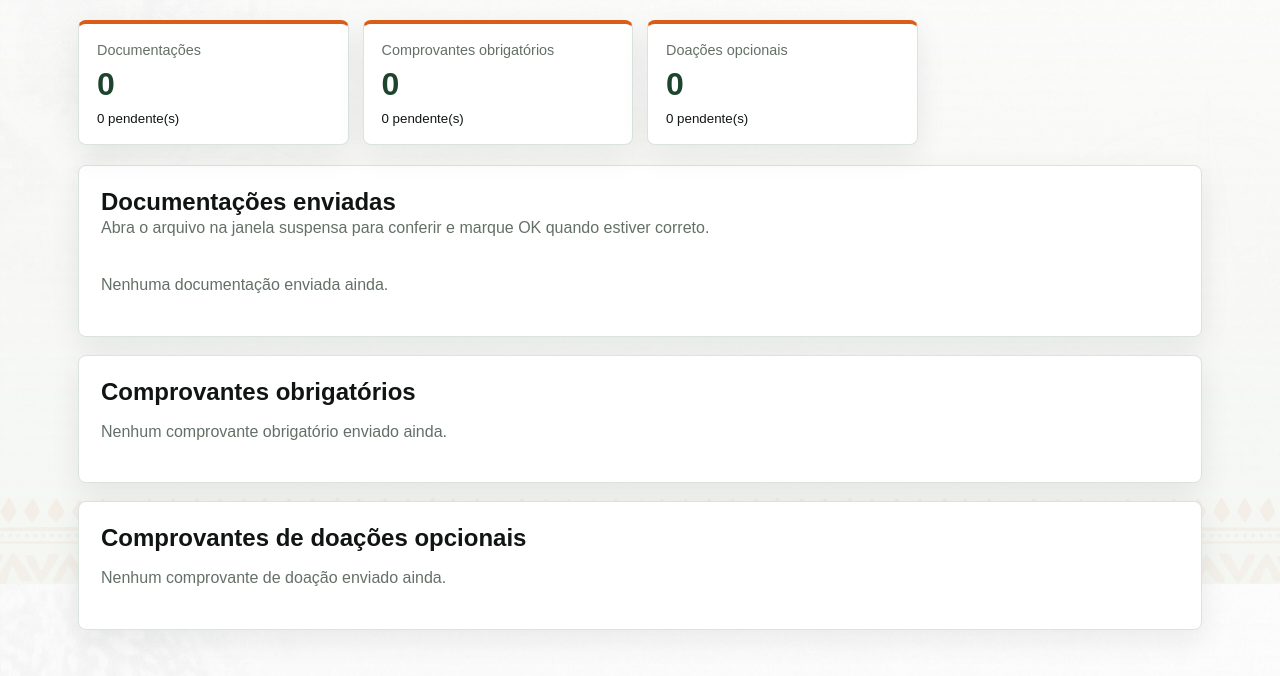
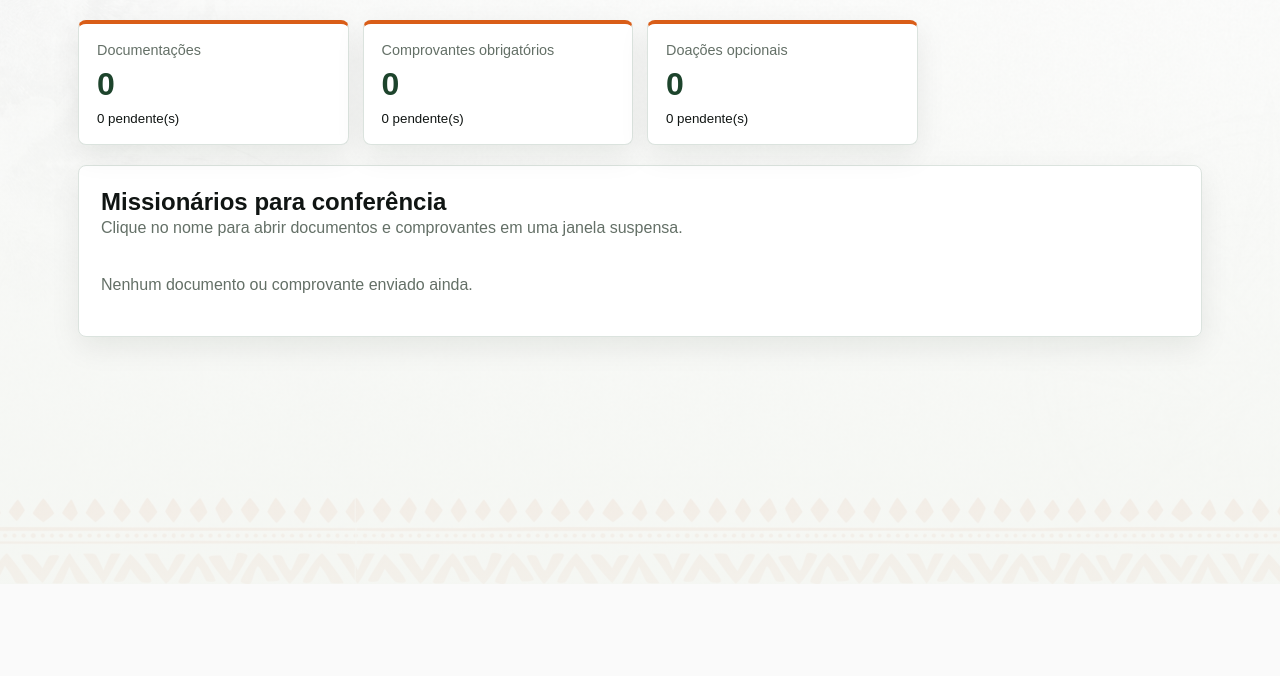
Before and after one commit to fabianopolone123/SITE_MISSAO, a Django app: page /painel/conferencia/ in a window 1280 px wide. Shown: the part 216-892 px from the top of the page. After the commit the page ends 800 px from the top, so only its background shows below. Run offline with Django 5.2, Linux system fonts and the light colour scheme; the visitor is signed in with stand-in values (Sample User, id 1); data comes from the database, SQL or seed files in the repository.

Commit message:
Organiza conferencia por missionario

```diff
--- a/accounts/templates/registration/conference_dashboard.html
+++ b/accounts/templates/registration/conference_dashboard.html
@@ -53,38 +53,55 @@
         <section class="admin-section">
             <div class="section-heading">
                 <div>
-                    <h2>Documenta&ccedil;&otilde;es enviadas</h2>
-                    <p class="section-note">Abra o arquivo na janela suspensa para conferir e marque OK quando estiver correto.</p>
+                    <h2>Mission&aacute;rios para confer&ecirc;ncia</h2>
+                    <p class="section-note">Clique no nome para abrir documentos e comprovantes em uma janela suspensa.</p>
                 </div>
             </div>
 
             <div class="conference-list">
-                {% for volunteer in document_volunteers %}
-                    <article class="conference-card">
-                        <div class="conference-card-header">
+                {% for group in conference_groups %}
+                    <article class="conference-card conference-person-card">
+                        <button type="button" class="conference-person-button" data-modal-target="conference-modal-{{ group.volunteer.id }}">
+                            <span>
+                                <strong>{{ group.volunteer.full_name }}</strong>
+                                <small>Login: {{ group.volunteer.registration.user.username }}</small>
+                            </span>
+                            <span class="document-status {% if group.volunteer.documentation_review_complete %}ok{% else %}pending{% endif %}">
+                                {{ group.volunteer.documentation_status_label }}
+                            </span>
+                        </button>
+                    </article>
+
+                    <dialog class="detail-modal conference-modal" id="conference-modal-{{ group.volunteer.id }}" aria-labelledby="conference-title-{{ group.volunteer.id }}">
+                        <div class="modal-header">
                             <div>
-                                <h3>{{ volunteer.full_name }}</h3>
-                                <p class="section-note">Login: {{ volunteer.registration.user.username }}</p>
+                                <p class="eyebrow">Confer&ecirc;ncia do mission&aacute;rio</p>
+                                <h2 id="conference-title-{{ group.volunteer.id }}">{{ group.volunteer.full_name }}</h2>
+                                <p class="section-note">Login: {{ group.volunteer.registration.user.username }}</p>
                             </div>
-                            <span class="document-status {% if volunteer.documentation_review_complete %}ok{% else %}pending{% endif %}">
-                                {{ volunteer.documentation_status_label }}
-                            </span>
+                            <div class="modal-actions">
+                                <a class="primary-link-button compact-link-button preview-open-link" id="preview-link-{{ group.volunteer.id }}" href="#" target="_blank" rel="noopener" aria-disabled="true">Abrir em nova aba</a>
+                                <button type="button" class="modal-close" data-modal-close aria-label="Fechar">Fechar</button>
+                            </div>
                         </div>
 
-                        <div class="conference-file-grid">
-                            {% if volunteer.signed_registration_document %}
+                        <div class="conference-profile-grid">
+                            <div class="conference-menu">
+                                <section class="conference-block">
+                                    <h3>Documenta&ccedil;&atilde;o</h3>
+                                    {% if group.volunteer.signed_registration_document %}
                                         <div class="conference-file">
                                             <div>
                                                 <strong>Ficha assinada</strong>
-                                        <p class="section-note">{% if volunteer.signed_registration_document_confirmed %}Conferida{% else %}Aguardando confer&ecirc;ncia{% endif %}</p>
+                                                <p class="section-note">{% if group.volunteer.signed_registration_document_confirmed %}Conferida{% else %}Aguardando confer&ecirc;ncia{% endif %}</p>
                                             </div>
                                             <div class="conference-actions">
-                                        <button type="button" class="secondary-button compact-link-button" data-modal-target="signed-document-{{ volunteer.id }}">Ver arquivo</button>
+                                                <button type="button" class="secondary-button compact-link-button" data-preview-target="preview-frame-{{ group.volunteer.id }}" data-preview-src="{{ group.volunteer.signed_registration_document.url }}" data-preview-link="preview-link-{{ group.volunteer.id }}" data-preview-title="preview-title-{{ group.volunteer.id }}" data-preview-label="Ficha assinada">Ver arquivo</button>
                                                 <form method="post" class="permission-form">
                                                     {% csrf_token %}
-                                            <input type="hidden" name="volunteer_id" value="{{ volunteer.id }}">
+                                                    <input type="hidden" name="volunteer_id" value="{{ group.volunteer.id }}">
                                                     <input type="hidden" name="document_type" value="signed_registration">
-                                            {% if volunteer.signed_registration_document_confirmed %}
+                                                    {% if group.volunteer.signed_registration_document_confirmed %}
                                                         <button type="submit" name="action" value="unconfirm" class="table-button secondary-button">Remover OK</button>
                                                     {% else %}
                                                         <button type="submit" name="action" value="confirm" class="table-button">Marcar OK</button>
@@ -92,35 +109,21 @@
                                                 </form>
                                             </div>
                                         </div>
-
-                                <dialog class="detail-modal preview-modal" id="signed-document-{{ volunteer.id }}" aria-labelledby="signed-document-title-{{ volunteer.id }}">
-                                    <div class="modal-header">
-                                        <div>
-                                            <p class="eyebrow">Ficha assinada</p>
-                                            <h2 id="signed-document-title-{{ volunteer.id }}">{{ volunteer.full_name }}</h2>
-                                        </div>
-                                        <div class="modal-actions">
-                                            <a class="primary-link-button compact-link-button" href="{{ volunteer.signed_registration_document.url }}" target="_blank" rel="noopener">Abrir em nova aba</a>
-                                            <button type="button" class="modal-close" data-modal-close aria-label="Fechar">Fechar</button>
-                                        </div>
-                                    </div>
-                                    <iframe class="file-preview-frame" src="{{ volunteer.signed_registration_document.url }}" title="Ficha assinada de {{ volunteer.full_name }}"></iframe>
-                                </dialog>
                                     {% endif %}
 
-                            {% if volunteer.insurance_policy_document %}
+                                    {% if group.volunteer.insurance_policy_document %}
                                         <div class="conference-file">
                                             <div>
                                                 <strong>Ap&oacute;lice de seguro</strong>
-                                        <p class="section-note">{% if volunteer.insurance_policy_document_confirmed %}Conferida{% else %}Aguardando confer&ecirc;ncia{% endif %}</p>
+                                                <p class="section-note">{% if group.volunteer.insurance_policy_document_confirmed %}Conferida{% else %}Aguardando confer&ecirc;ncia{% endif %}</p>
                                             </div>
                                             <div class="conference-actions">
-                                        <button type="button" class="secondary-button compact-link-button" data-modal-target="insurance-document-{{ volunteer.id }}">Ver arquivo</button>
+                                                <button type="button" class="secondary-button compact-link-button" data-preview-target="preview-frame-{{ group.volunteer.id }}" data-preview-src="{{ group.volunteer.insurance_policy_document.url }}" data-preview-link="preview-link-{{ group.volunteer.id }}" data-preview-title="preview-title-{{ group.volunteer.id }}" data-preview-label="Ap&oacute;lice de seguro">Ver arquivo</button>
                                                 <form method="post" class="permission-form">
                                                     {% csrf_token %}
-                                            <input type="hidden" name="volunteer_id" value="{{ volunteer.id }}">
+                                                    <input type="hidden" name="volunteer_id" value="{{ group.volunteer.id }}">
                                                     <input type="hidden" name="document_type" value="insurance_policy">
-                                            {% if volunteer.insurance_policy_document_confirmed %}
+                                                    {% if group.volunteer.insurance_policy_document_confirmed %}
                                                         <button type="submit" name="action" value="unconfirm" class="table-button secondary-button">Remover OK</button>
                                                     {% else %}
                                                         <button type="submit" name="action" value="confirm" class="table-button">Marcar OK</button>
@@ -128,46 +131,26 @@
                                                 </form>
                                             </div>
                                         </div>
+                                    {% endif %}
 
-                                <dialog class="detail-modal preview-modal" id="insurance-document-{{ volunteer.id }}" aria-labelledby="insurance-document-title-{{ volunteer.id }}">
-                                    <div class="modal-header">
-                                        <div>
-                                            <p class="eyebrow">Ap&oacute;lice de seguro</p>
-                                            <h2 id="insurance-document-title-{{ volunteer.id }}">{{ volunteer.full_name }}</h2>
-                                        </div>
-                                        <div class="modal-actions">
-                                            <a class="primary-link-button compact-link-button" href="{{ volunteer.insurance_policy_document.url }}" target="_blank" rel="noopener">Abrir em nova aba</a>
-                                            <button type="button" class="modal-close" data-modal-close aria-label="Fechar">Fechar</button>
-                                        </div>
-                                    </div>
-                                    <iframe class="file-preview-frame" src="{{ volunteer.insurance_policy_document.url }}" title="Ap&oacute;lice de {{ volunteer.full_name }}"></iframe>
-                                </dialog>
+                                    {% if not group.volunteer.signed_registration_document and not group.volunteer.insurance_policy_document %}
+                                        <p class="section-note">Nenhum documento enviado.</p>
                                     {% endif %}
-                        </div>
-                    </article>
-                {% empty %}
-                    <p class="section-note">Nenhuma documenta&ccedil;&atilde;o enviada ainda.</p>
-                {% endfor %}
-            </div>
                                 </section>
 
-        <section class="admin-section">
-            <h2>Comprovantes obrigat&oacute;rios</h2>
-            <div class="conference-list">
-                {% for payment in missionary_payments %}
-                    <article class="conference-card">
-                        <div class="conference-card-header">
+                                <section class="conference-block">
+                                    <h3>Comprovantes obrigat&oacute;rios</h3>
+                                    {% for payment in group.payments %}
+                                        <div class="conference-file">
                                             <div>
-                                <h3>{{ payment.volunteer.full_name }}</h3>
-                                <p class="section-note">{{ payment.get_payment_type_display }} | R$ {{ payment.amount_brl }} | Login: {{ payment.volunteer.registration.user.username }}</p>
-                            </div>
-                            <span class="document-status {% if payment.is_confirmed %}ok{% else %}pending{% endif %}">{{ payment.status_label }}</span>
-                        </div>
+                                                <strong>{{ payment.get_payment_type_display }}</strong>
+                                                <p class="section-note">R$ {{ payment.amount_brl }} | {{ payment.status_label }}</p>
                                                 {% if payment.is_confirmed %}
                                                     <p class="section-note">Conferido por {{ payment.confirmed_by.username|default:"-" }} em {{ payment.confirmed_at|date:"d/m/Y H:i" }}</p>
                                                 {% endif %}
+                                            </div>
                                             <div class="conference-actions">
-                            <button type="button" class="secondary-button compact-link-button" data-modal-target="payment-receipt-{{ payment.id }}">Ver comprovante</button>
+                                                <button type="button" class="secondary-button compact-link-button" data-preview-target="preview-frame-{{ group.volunteer.id }}" data-preview-src="{{ payment.receipt.url }}" data-preview-link="preview-link-{{ group.volunteer.id }}" data-preview-title="preview-title-{{ group.volunteer.id }}" data-preview-label="{{ payment.get_payment_type_display }}">Ver comprovante</button>
                                                 <form method="post" class="permission-form">
                                                     {% csrf_token %}
                                                     <input type="hidden" name="missionary_payment_id" value="{{ payment.id }}">
@@ -178,44 +161,25 @@
                                                     {% endif %}
                                                 </form>
                                             </div>
-                    </article>
-
-                    <dialog class="detail-modal preview-modal" id="payment-receipt-{{ payment.id }}" aria-labelledby="payment-receipt-title-{{ payment.id }}">
-                        <div class="modal-header">
-                            <div>
-                                <p class="eyebrow">Comprovante obrigat&oacute;rio</p>
-                                <h2 id="payment-receipt-title-{{ payment.id }}">{{ payment.volunteer.full_name }}</h2>
                                         </div>
-                            <div class="modal-actions">
-                                <a class="primary-link-button compact-link-button" href="{{ payment.receipt.url }}" target="_blank" rel="noopener">Abrir em nova aba</a>
-                                <button type="button" class="modal-close" data-modal-close aria-label="Fechar">Fechar</button>
-                            </div>
-                        </div>
-                        <iframe class="file-preview-frame" src="{{ payment.receipt.url }}" title="Comprovante de {{ payment.volunteer.full_name }}"></iframe>
-                    </dialog>
                                     {% empty %}
-                    <p class="section-note">Nenhum comprovante obrigat&oacute;rio enviado ainda.</p>
+                                        <p class="section-note">Nenhum comprovante obrigat&oacute;rio enviado.</p>
                                     {% endfor %}
-            </div>
                                 </section>
 
-        <section class="admin-section">
-            <h2>Comprovantes de doa&ccedil;&otilde;es opcionais</h2>
-            <div class="conference-list">
-                {% for donation in donation_receipts %}
-                    <article class="conference-card">
-                        <div class="conference-card-header">
+                                <section class="conference-block">
+                                    <h3>Doa&ccedil;&otilde;es opcionais</h3>
+                                    {% for donation in group.donations %}
+                                        <div class="conference-file">
                                             <div>
-                                <h3>{{ donation.volunteer.full_name }}</h3>
-                                <p class="section-note">{{ donation.description|default:"Doa&ccedil;&atilde;o opcional" }} | Login: {{ donation.volunteer.registration.user.username }}</p>
-                            </div>
-                            <span class="document-status {% if donation.is_confirmed %}ok{% else %}pending{% endif %}">{{ donation.status_label }}</span>
-                        </div>
+                                                <strong>{{ donation.description|default:"Doa&ccedil;&atilde;o opcional" }}</strong>
+                                                <p class="section-note">{{ donation.status_label }} | Enviado em {{ donation.submitted_at|date:"d/m/Y H:i" }}</p>
                                                 {% if donation.is_confirmed %}
                                                     <p class="section-note">Conferido por {{ donation.confirmed_by.username|default:"-" }} em {{ donation.confirmed_at|date:"d/m/Y H:i" }}</p>
                                                 {% endif %}
+                                            </div>
                                             <div class="conference-actions">
-                            <button type="button" class="secondary-button compact-link-button" data-modal-target="donation-receipt-{{ donation.id }}">Ver comprovante</button>
+                                                <button type="button" class="secondary-button compact-link-button" data-preview-target="preview-frame-{{ group.volunteer.id }}" data-preview-src="{{ donation.receipt.url }}" data-preview-link="preview-link-{{ group.volunteer.id }}" data-preview-title="preview-title-{{ group.volunteer.id }}" data-preview-label="{{ donation.description|default:'Doa&ccedil;&atilde;o opcional' }}">Ver comprovante</button>
                                                 <form method="post" class="permission-form">
                                                     {% csrf_token %}
                                                     <input type="hidden" name="donation_receipt_id" value="{{ donation.id }}">
@@ -226,23 +190,22 @@
                                                     {% endif %}
                                                 </form>
                                             </div>
-                    </article>
+                                        </div>
+                                    {% empty %}
+                                        <p class="section-note">Nenhum comprovante de doa&ccedil;&atilde;o enviado.</p>
+                                    {% endfor %}
+                                </section>
+                            </div>
 
-                    <dialog class="detail-modal preview-modal" id="donation-receipt-{{ donation.id }}" aria-labelledby="donation-receipt-title-{{ donation.id }}">
-                        <div class="modal-header">
-                            <div>
-                                <p class="eyebrow">Comprovante de doa&ccedil;&atilde;o</p>
-                                <h2 id="donation-receipt-title-{{ donation.id }}">{{ donation.volunteer.full_name }}</h2>
+                            <aside class="conference-preview-panel">
+                                <p class="eyebrow">Visualiza&ccedil;&atilde;o</p>
+                                <h3 id="preview-title-{{ group.volunteer.id }}">Selecione um arquivo</h3>
+                                <iframe class="file-preview-frame" id="preview-frame-{{ group.volunteer.id }}" title="Visualiza&ccedil;&atilde;o de arquivo"></iframe>
+                            </aside>
                         </div>
-                            <div class="modal-actions">
-                                <a class="primary-link-button compact-link-button" href="{{ donation.receipt.url }}" target="_blank" rel="noopener">Abrir em nova aba</a>
-                                <button type="button" class="modal-close" data-modal-close aria-label="Fechar">Fechar</button>
-                            </div>
-                        </div>
-                        <iframe class="file-preview-frame" src="{{ donation.receipt.url }}" title="Comprovante de doacao de {{ donation.volunteer.full_name }}"></iframe>
                     </dialog>
                 {% empty %}
-                    <p class="section-note">Nenhum comprovante de doa&ccedil;&atilde;o enviado ainda.</p>
+                    <p class="section-note">Nenhum documento ou comprovante enviado ainda.</p>
                 {% endfor %}
             </div>
         </section>
@@ -251,6 +214,7 @@
     <script>
         const openModalButtons = document.querySelectorAll('[data-modal-target]');
         const closeModalButtons = document.querySelectorAll('[data-modal-close]');
+        const previewButtons = document.querySelectorAll('[data-preview-target]');
 
         openModalButtons.forEach((button) => {
             button.addEventListener('click', () => {
@@ -274,6 +238,27 @@
             });
         });
 
+        previewButtons.forEach((button) => {
+            button.addEventListener('click', () => {
+                const frame = document.getElementById(button.dataset.previewTarget);
+                const link = document.getElementById(button.dataset.previewLink);
+                const title = document.getElementById(button.dataset.previewTitle);
+
+                if (frame) {
+                    frame.src = button.dataset.previewSrc;
+                }
+
+                if (link) {
+                    link.href = button.dataset.previewSrc;
+                    link.removeAttribute('aria-disabled');
+                }
+
+                if (title) {
+                    title.textContent = button.dataset.previewLabel;
+                }
+            });
+        });
+
         document.addEventListener('click', (event) => {
             if (event.target.matches('dialog.detail-modal')) {
                 event.target.close();
--- a/accounts/views.py
+++ b/accounts/views.py
@@ -588,11 +588,33 @@ def conference_dashboard(request):
         .select_related('volunteer', 'volunteer__registration__user', 'confirmed_by')
         .order_by('is_confirmed', '-submitted_at', 'volunteer__full_name')
     )
+    conference_groups = {}
+
+    for volunteer in document_volunteers:
+        conference_groups.setdefault(
+            volunteer.id,
+            {'volunteer': volunteer, 'payments': [], 'donations': []},
+        )
+
+    for payment in missionary_payments:
+        conference_groups.setdefault(
+            payment.volunteer_id,
+            {'volunteer': payment.volunteer, 'payments': [], 'donations': []},
+        )['payments'].append(payment)
+
+    for donation in donation_receipts:
+        conference_groups.setdefault(
+            donation.volunteer_id,
+            {'volunteer': donation.volunteer, 'payments': [], 'donations': []},
+        )['donations'].append(donation)
+
+    conference_groups = sorted(
+        conference_groups.values(),
+        key=lambda group: group['volunteer'].full_name.lower(),
+    )
 
     context = {
-        'document_volunteers': document_volunteers,
-        'missionary_payments': missionary_payments,
-        'donation_receipts': donation_receipts,
+        'conference_groups': conference_groups,
         'document_count': document_volunteers.count(),
         'document_pending_count': document_volunteers.filter(
             Q(signed_registration_document__gt='', signed_registration_document_confirmed=False)
```
Also changed, not shown: accounts/static/accounts/login.css (+103 -1 lines). Lines whose indentation alone changed are shown as unchanged.
